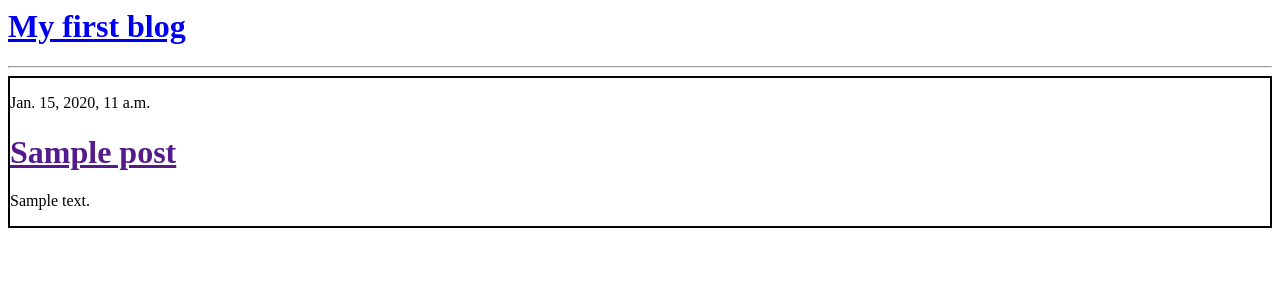
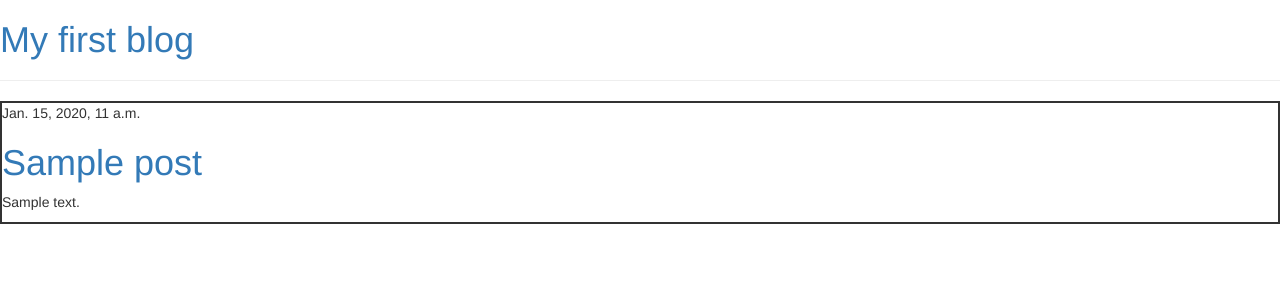
Before and after one commit to ytterdal/my-first-blog, a Django app: template blog/templates/blog/post_list.html in a window 1280 px wide. Shown: the top 300 px of the page. Run offline with Django 3.2, Linux system fonts and the light colour scheme; the template is opened without the code that fills it: values that come from a table or form of the project are taken from there, others are empty; tables that the repository leaves empty hold one stand-in row (values such as "Sample post"); some libraries are stand-ins or nearby versions.

Commit message:
did some HTml template magic and views fix

```diff
--- a/blog/templates/blog/post_list.html
+++ b/blog/templates/blog/post_list.html
@@ -1,4 +1,9 @@
 <html>
+	<head>
+		<link rel="stylesheet" href="//maxcdn.bootstrapcdn.com/bootstrap/3.2.0/css/bootstrap.min.css">
+		<link rel="stylesheet" href="//maxcdn.bootstrapcdn.com/bootstrap/3.2.0/css/bootstrap-theme.min.css">
+		<title>My First blog TITLE</title>
+	</head>
 	<body>
 		<div>
 			<h1><a href="/">My first blog</a></h1>
```
